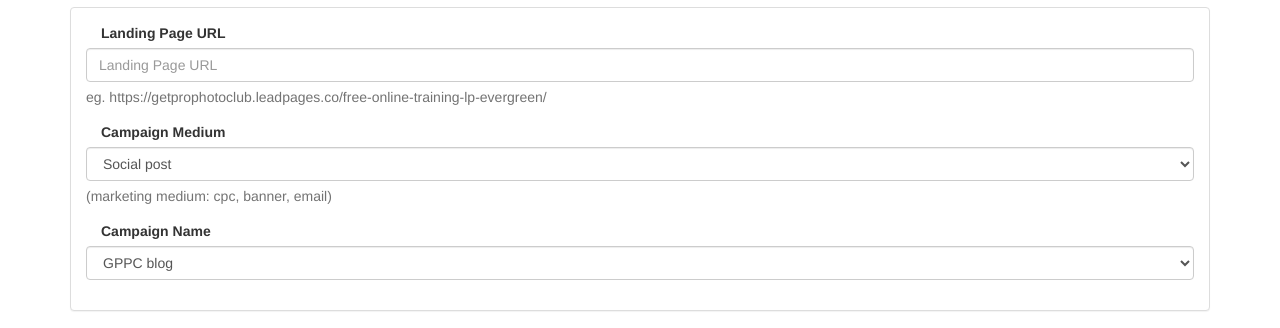
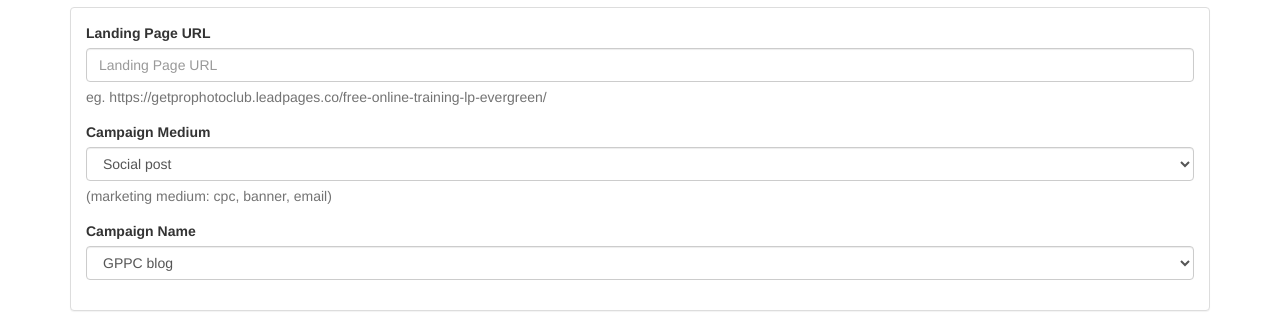
Before and after one commit to towerrounder/towerrounder.github.io, a plain HTML site: page index.html in a window 1280 px wide. Shown: the part 334-662 px from the top of the page. Drawn offline with nearby package versions, Linux system fonts and the light colour scheme.

Commit message:
Update index.html

```diff
--- a/index.html
+++ b/index.html
@@ -39,12 +39,12 @@
                     <div class="panel-body">
                         <form>
                             <div class="form-group">
-                                <label for="inputLandingPageUrl" class="col-sm-2 control-label">Landing Page URL</label>
+                                <label for="inputLandingPageUrl">Landing Page URL</label>
                                 <input type="text" class="form-control" id="inputLandingPageUrl" placeholder="Landing Page URL">
                                 <span id="helpBlock" class="help-block">eg. https://getprophotoclub.leadpages.co/free-online-training-lp-evergreen/</span>
                             </div>
                             <div class="form-group">
-                                <label for="inputCampaignMedium" class="col-sm-2 control-label">Campaign Medium</label>
+                                <label for="inputCampaignMedium">Campaign Medium</label>
                                 <select class="form-control" id="inputCampaignMedium">
                                     <option value="social-post" selected>Social post</option>
                                     <option value="blog-post">Blog post</option>
@@ -53,7 +53,7 @@
                                 <span id="helpBlock" class="help-block">(marketing medium: cpc, banner, email)</span>
                             </div>
                             <div class="form-group">
-                                <label for="inputCampaignName" class="col-sm-2 control-label">Campaign Name</label>
+                                <label for="inputCampaignName">Campaign Name</label>
                                 <select class="form-control" id="inputCampaignName">
                                     <option value="gppc-4ffpff-evergreen" selected>GPPC+4FFPFF evergreen</option>
                                     <option value="gppc-blog" selected>GPPC blog</option>
```
